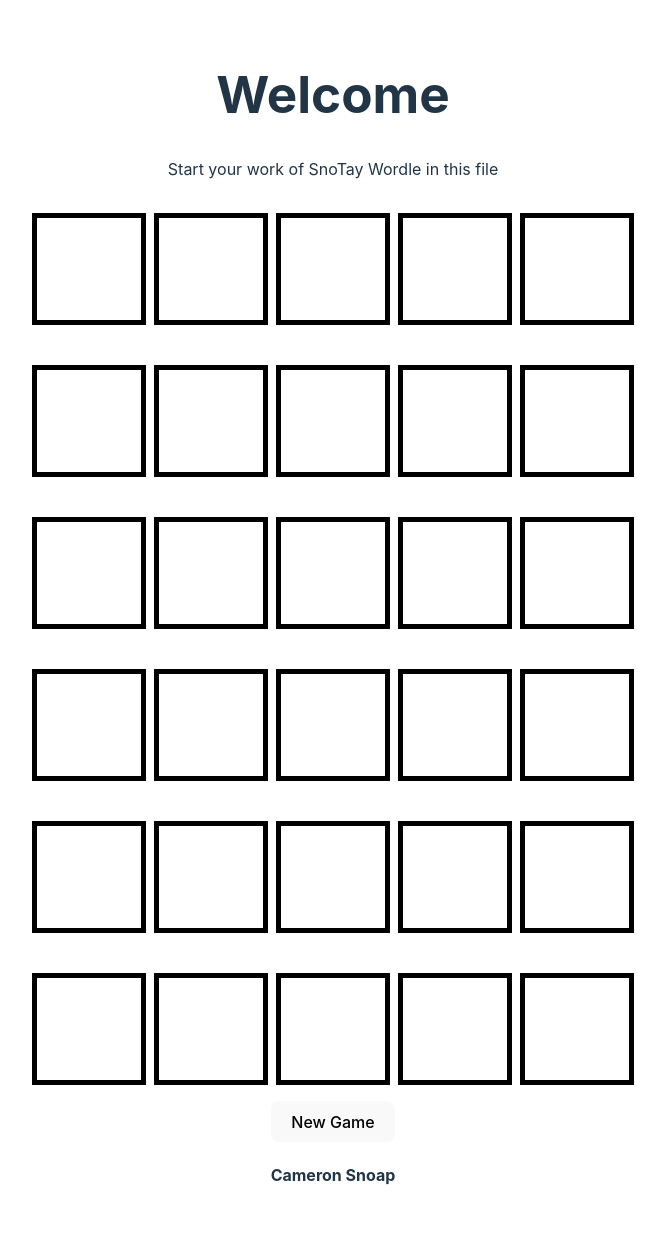
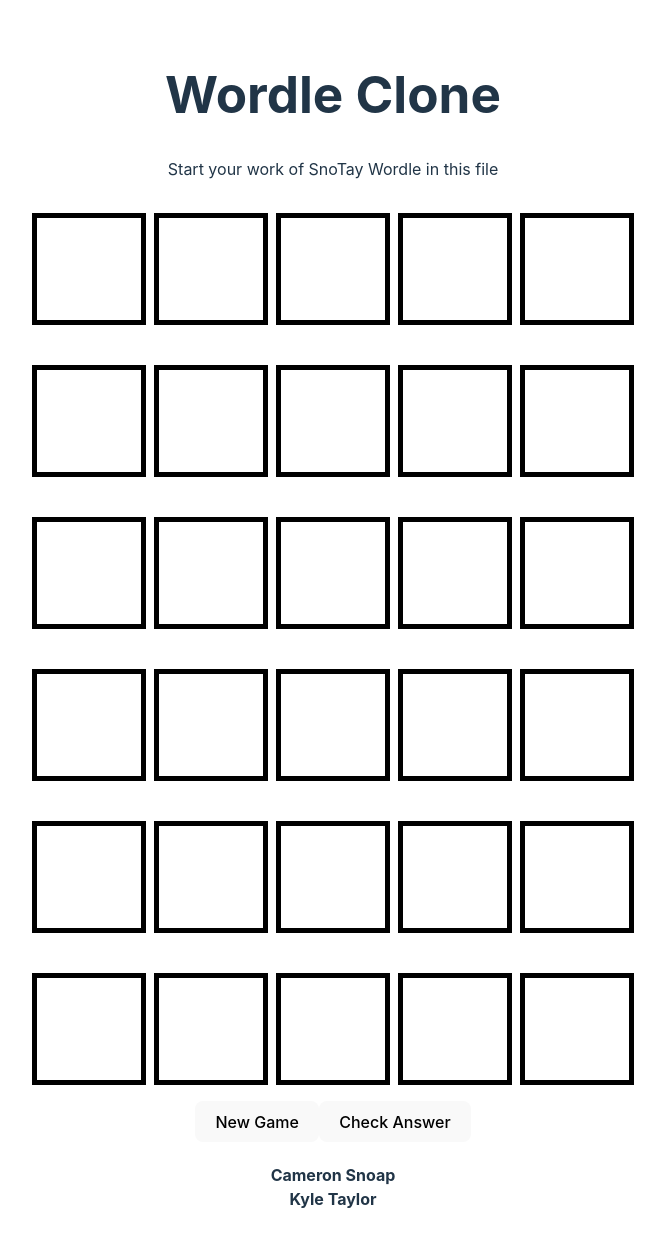
Before and after one commit to taylork4/wordle-snoap-taylor, a Vue app: page / in a window 1280 px wide. Shown: the top 1246 px of the page, without its empty margins (307-972 px from the left). Built offline with nearby package versions, Linux system fonts and the light colour scheme.

Commit message:
Cameron Snoap - Implemented logic for determining positioning of letters

```diff
--- a/src/App.vue
+++ b/src/App.vue
@@ -3,13 +3,13 @@ import HelloWordle from './components/HelloWordle.vue'
 </script>
 
 <template>
-  <h1>Welcome</h1>
+  <h1>Wordle Clone</h1>
   <HelloWordle />
   <h4>
-    Cameron Snoap
+    Cameron Snoap<br>
+    Kyle Taylor
   </h4>
 </template>
 
 <style scoped>
-
 </style>
--- a/src/components/HelloWordle.vue
+++ b/src/components/HelloWordle.vue
@@ -1,5 +1,6 @@
 <script setup lang="ts">
 import { ref, Ref } from 'vue'
+
 const gameName = ref("SnoTay Wordle")
 const userWords: Ref<string[]> = ref(["", "", "", "", "",
                                       "", "", "", "", "",
@@ -7,11 +8,39 @@ const userWords: Ref<string[]> = ref(["", "", "", "", "",
                                       "", "", "", "", "",
                                       "", "", "", "", "",
                                       "", "", "", "", "",])
+const letterColor: Ref<number[]> = ref([0, 0, 0, 0, 0,
+                                        0, 0, 0, 0, 0,
+                                        0, 0, 0, 0, 0,
+                                        0, 0, 0, 0, 0,
+                                        0, 0, 0, 0, 0,
+                                        0, 0, 0, 0, 0,])
+let checks: number = 0
+let checksShow: boolean = true
 
 function newGame() {
   userWords.value.splice(0)
   for (let i = 0; i < 30; i++) {
     userWords.value.push("");
+  }
+}
+
+function checkAnswer() {
+  const secretWord = "alpin" //test word
+  for (let k = 0; k <= 25; k += 5) {
+    for (let i = 0; i < 5; i++) {
+      if (userWords.value[i + k] == "") {
+        userWords.value[i + k] = "" //correct letter wrong spot
+      } else if (userWords.value[i + k].toLowerCase() == secretWord.charAt(i)) {
+        userWords.value[i + k] = "G" //correct letter in correct location
+      } else if (secretWord.includes(userWords.value[i + k].toLowerCase())){
+        userWords.value[i + k] = "Y" //correct letter wrong spot
+      }
+      else {
+        userWords.value[i + k] = "B" //wrong letter
+      }
+
+
+    }
   }
 }
 
@@ -21,18 +50,23 @@ function newGame() {
   <p>Start your work of {{ gameName }} in this file</p>
   <div id="grid">
     <p v-for="(w, pos) in userWords" v-bind:key="pos">
-      <div id = "cell">
-        <input v-model = "userWords[pos]" style = "text-transform: uppercase; text-align: center; width: 100px; height: 100px; align-self: center; font-size: 100px; border: 5px solid black;" />
-      </div>
+      <!-- <input id = "cS1" v-show ="checksShow == true" v-model = "userWords[pos]"/>
+      <input id = "cS2" v-show ="checksShow == false" v-model = "userWords[pos]"/> -->
+
+        <!-- <input id = "cS2" v-if="checks == 1" v-model = "userWords[pos]"/> -->
+        <input id = "cS1" v-model = "userWords[pos]"/>
+
     </p>
   </div>
   <div id = "buttons">
     <button @click="newGame">New Game</button>
+    <button @click="checkAnswer">Check Answer</button>
     <!-- <button @click="addOneWord">Check</button> -->
   </div>
 </template>
 
 <style scoped>
+
   #grid {
     /* display: grid; */
     /* min-width: 100px; */
@@ -56,6 +90,28 @@ function newGame() {
 
   }
 
+  #cS1 {
+    text-transform: uppercase;
+    text-align: center;
+    width: 100px;
+    height: 100px;
+    align-self: center;
+    font-size: 100px;
+    border: 5px solid black;
+    /* background-color: blue; */
+  }
+
+  /* #cS2 {
+    text-transform: uppercase;
+    text-align: center;
+    width: 100px;
+    height: 100px;
+    align-self: center;
+    font-size: 100px;
+    border: 5px solid black;
+    background-color: blue;
+  } */
+
   #buttons {
     /* display: grid; */
     /* padding: 20px; */
```
